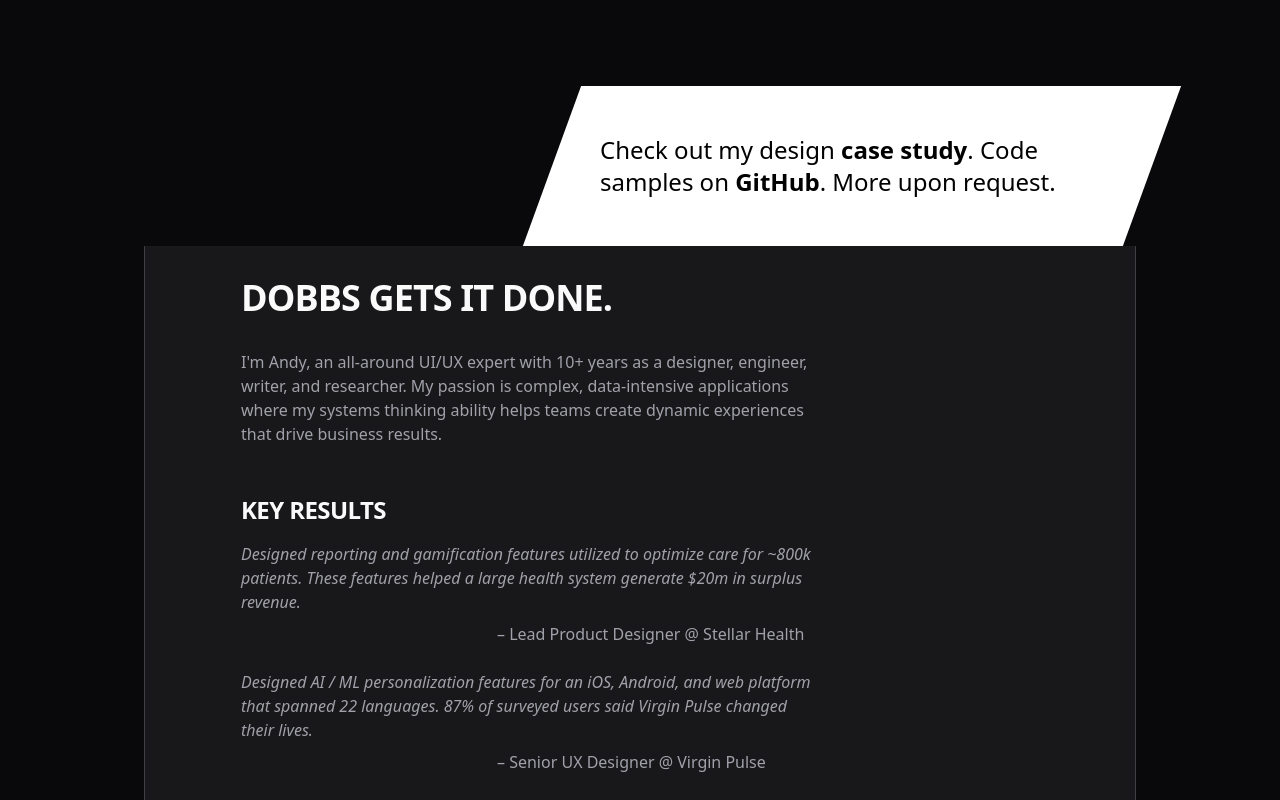
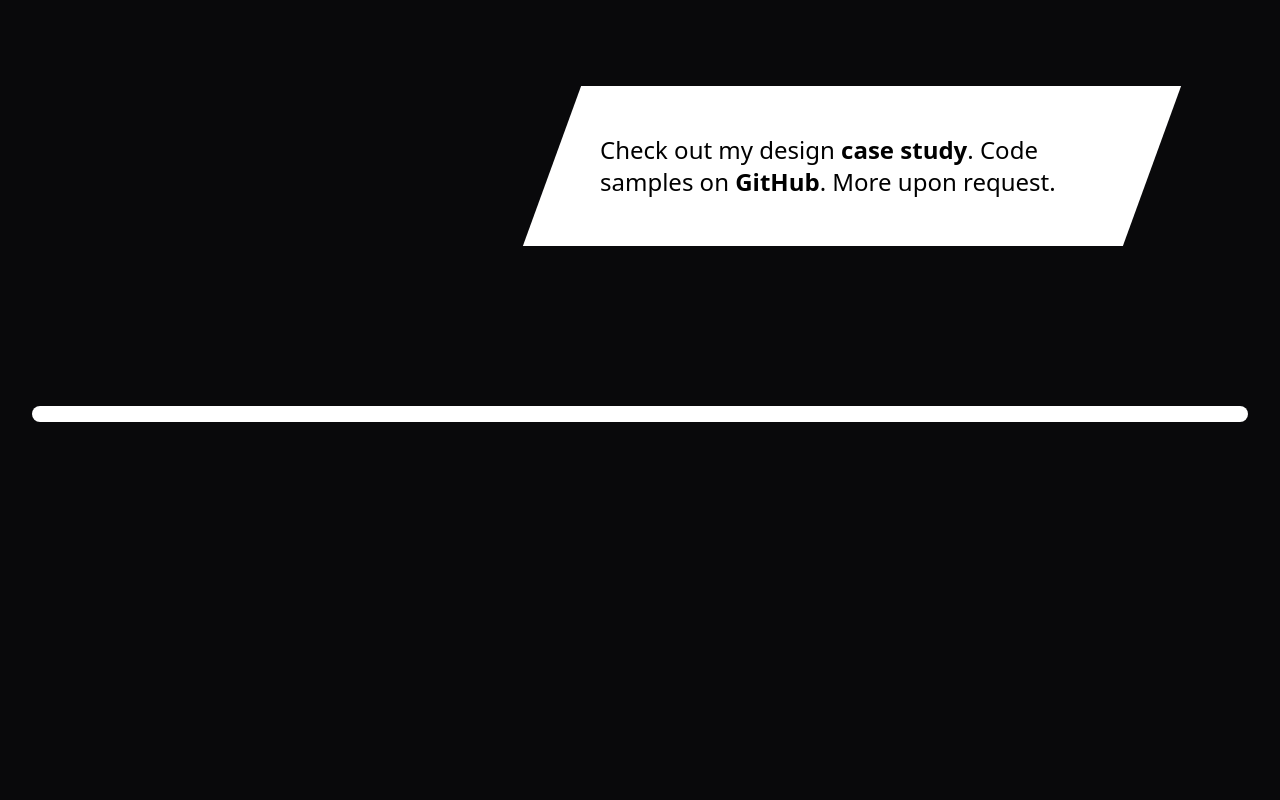
Before and after one commit to adobbs/portfolio, a Next.js app: page / in a window 1280 px wide. Shown: the part 2000-2800 px from the top of the page. After the commit the page ends 2454 px from the top, so only its background shows below. Built offline with nearby package versions, Linux system fonts and the light colour scheme.

Commit message:
Add footer and remove old code and content

```diff
--- a/app/page.tsx
+++ b/app/page.tsx
@@ -37,7 +37,8 @@
           <div className="hidden xl:block w-8 h-12 bg-white -skew-x-[20deg]"></div>
           <div className="relative hidden lg:flex justify-end items-center gap-4 lg:w-[192px] xl:w-[288px] 2xl:w-[320px] h-12 rounded-r-full bg-white text-black
             before:absolute before:content-[''] before:w-16 before:h-12 lg:before:right-[160px] xl:before:right-[256px] 2xl:before:right-[288px] before:bg-white before:-skew-x-[20deg]">
-              <svg xmlns="http://www.w3.org/2000/svg" className="hover:text-[#ffe347] hover:cursor-pointer" width="24" height="24" viewBox="0 0 24 24" stroke-width="2" stroke="currentColor" fill="none" stroke-linecap="round" stroke-linejoin="round">
+              <a href="https://www.linkedin.com/in/dobbs/" target="_blank" className="hover:text-[#ffe347] hover:cursor-pointer">
+                <svg xmlns="http://www.w3.org/2000/svg" width="24" height="24" viewBox="0 0 24 24" stroke-width="2" stroke="currentColor" fill="none" stroke-linecap="round" stroke-linejoin="round">
                   <path stroke="none" d="M0 0h24v24H0z" fill="none"></path>
                   <path d="M4 4m0 2a2 2 0 0 1 2 -2h12a2 2 0 0 1 2 2v12a2 2 0 0 1 -2 2h-12a2 2 0 0 1 -2 -2z"></path>
                   <path d="M8 11l0 5"></path>
@@ -45,10 +46,13 @@
                   <path d="M12 16l0 -5"></path>
                   <path d="M16 16v-3a2 2 0 0 0 -4 0"></path>
                 </svg>
-              <svg xmlns="http://www.w3.org/2000/svg" className="mr-8 hover:text-[#ffe347] hover:cursor-pointer" width="24" height="24" viewBox="0 0 24 24" stroke-width="2" stroke="currentColor" fill="none" stroke-linecap="round" stroke-linejoin="round">
+              </a>
+              <a href="https://github.com/adobbs" target="_blank" className="mr-8 hover:text-[#ffe347] hover:cursor-pointer">
+                <svg xmlns="http://www.w3.org/2000/svg" width="24" height="24" viewBox="0 0 24 24" stroke-width="2" stroke="currentColor" fill="none" stroke-linecap="round" stroke-linejoin="round">
                   <path stroke="none" d="M0 0h24v24H0z" fill="none"></path>
                   <path d="M9 19c-4.3 1.4 -4.3 -2.5 -6 -3m12 5v-3.5c0 -1 .1 -1.4 -.5 -2c2.8 -.3 5.5 -1.4 5.5 -6a4.6 4.6 0 0 0 -1.3 -3.2a4.2 4.2 0 0 0 -.1 -3.2s-1.1 -.3 -3.5 1.3a12.3 12.3 0 0 0 -6.2 0c-2.4 -1.6 -3.5 -1.3 -3.5 -1.3a4.2 4.2 0 0 0 -.1 3.2a4.6 4.6 0 0 0 -1.3 3.2c0 4.6 2.7 5.7 5.5 6c-.6 .6 -.6 1.2 -.5 2v3.5"></path>
                 </svg>
+              </a>
           </div>
         </div>
       </nav>
@@ -72,71 +76,10 @@
       <div className="relative w-[600px] p-12 -skew-x-[20deg] ml-[128px] mt-[128px] mr-auto bg-[#ffe347]">
         <p className="m-0 text-2xl font-medium skew-x-[20deg] text-black">I believe great teams&ndash;and teammates&ndash;strive for continuous <strong className="font-extrabold">collaboration</strong> and <strong className="font-extrabold">iteration</strong>.</p>
       </div>
-
       <div className="relative w-[600px] p-12 -skew-x-[20deg] mr-[128px] mt-[128px] ml-auto bg-white">
         <p className="m-0 text-2xl font-medium skew-x-[20deg] text-black">Check out my design <Link href="/design-case-study" className="font-extrabold hover:text-[#ffe347]">case study</Link>. Code samples on <a className="font-extrabold hover:text-[#ffe347]" href="https://github.com/adobbs" target="_blank">GitHub</a>. More upon request.</p>
       </div>
-      <div className="mx-auto md:px-4 max-w-[1536px]">
-        <div className='flex flex-col md:mx-16 lg:mx-32 pt-8 pb-20 items-center border-l border-r border-zinc-700 bg-zinc-900'>
-
-
-          {/* <a className="text-zinc-300 hover:text-[#aaff80] text-sm mr-6"
-              href="https://www.linkedin.com/in/dobbs/" target="_blank">LinkedIn</a>
-            <a className="text-zinc-300 hover:text-[#aaff80] text-sm"
-              href="https://github.com/adobbs" target="_blank">GitHub</a> */}
-
-          <div className="flex flex-col self-start mx-8 lg:mx-24 max-w-4xl">
-            <h1 className="text-2xl md:text-4xl font-bold tracking-tight uppercase mb-4 md:mb-8">Dobbs gets it done.</h1>
-            <p className="text-zinc-400 text-base mb-12 max-w-prose">I&apos;m Andy, an all-around UI/UX expert with 10+ years as a designer, engineer, writer, and researcher. My passion is complex, data-intensive applications where my systems thinking ability helps teams create dynamic experiences that drive business results.</p>
-            <h2 className="text-xl md:text-2xl font-semibold tracking-tight uppercase mb-2 md:mb-4">Key Results</h2>
-            <p className="text-zinc-400 text-base italic mb-2 max-w-prose">Designed reporting and gamification features utilized to optimize care for ~800k patients.
-              These features helped a large health system generate $20m in surplus revenue.</p>
-            <p className="text-zinc-400 text-base sm:ml-48 lg:ml-64 mb-2">&ndash; Lead Product Designer @ Stellar Health</p>
-            <p className="text-zinc-400 text-base italic mt-4 mb-2 max-w-prose">Designed AI / ML personalization features for an iOS, Android, and web platform that
-              spanned 22 languages. 87% of surveyed users said Virgin Pulse changed their lives.</p>
-            <p className="text-zinc-400 text-base sm:ml-48 lg:ml-64 mb-2">&ndash; Senior UX Designer @ Virgin Pulse</p>
-            <p className="text-zinc-400 text-base italic mt-4 mb-2 max-w-prose">Created the design system for analytics dashboards and data visualization. Self-serve
-              reports helped the company achieve a 95% client retention rate across 4,000 enterprise clients—including 84 of the Global Fortune 500.</p>
-            <p className="text-zinc-400 text-base sm:ml-48 lg:ml-64 mb-12">&ndash; Senior UX Designer @ Virgin Pulse</p>
-            <h2 className="text-xl md:text-2xl font-semibold tracking-tight uppercase mb-2 md:mb-4">Work Samples</h2>
-            <p className="text-zinc-400 text-base mb-4 max-w-prose">Check out my <Link href="/design-case-study" className="underline underline-offset-2 hover:text-[#aaff80]">case study</Link> for a design deep dive. Code samples are on <a href="https://github.com/adobbs" target="_blank" className="underline underline-offset-2 hover:text-[#aaff80]">GitHub</a>.</p>
-            <p className="text-zinc-400 text-base mb-12 max-w-prose">Below are snapshots of my latest work. Thank you!</p>
-            <h3 className="text-lg md:text-xl font-semibold tracking-tight uppercase mb-2">Embedded Insights Component</h3>
-            <p className="text-zinc-400 text-base mb-4 max-w-prose">This component captures activity metrics and translates that activity into the impact on people&apos;s lives. Copy, data visualization, and UI design are mine. Illustration is stock.</p>
-            <Image
-                className="rounded-3xl mb-12"
-                src="/embedded-insights.png"
-                alt="Embedded insights"
-                width={1068}
-                height={1138}
-                priority
-                unoptimized
-            />
-            <h3 className="text-lg md:text-xl font-semibold tracking-tight uppercase mb-2">Upcoming Visits Email</h3>
-            <p className="text-zinc-400 text-base mb-4 max-w-prose">This triggered email reminds users when they may need to re-engage with the app. Copy, design, and illustration are mine.</p>
-            <Image
-                className="rounded-3xl mb-12"
-                src="/upcoming-visits.png"
-                alt="Upcoming visits"
-                width={1000}
-                height={1023}
-                priority
-                unoptimized
-            />
-            <h3 className="text-lg md:text-xl font-semibold tracking-tight uppercase mb-2">User Activity Report</h3>
-            <p className="text-zinc-400 text-base mb-4 max-w-prose">This report provides critical information to practice managers about staff activity. Copy, data visualization, and UI design are mine.</p>
-            <Image
-                className="rounded-3xl"
-                src="/user-activity.png"
-                alt="User activity report"
-                width={1440}
-                height={1718}
-                priority
-                unoptimized
-            />
-          </div>
-        </div>
-      </div>
+      <div className="flex h-4 mt-40 ml-8 mr-8 mb-8 rounded-full bg-white"></div>
     </>
   )
 }
```
Lines whose indentation alone changed are shown as unchanged.
